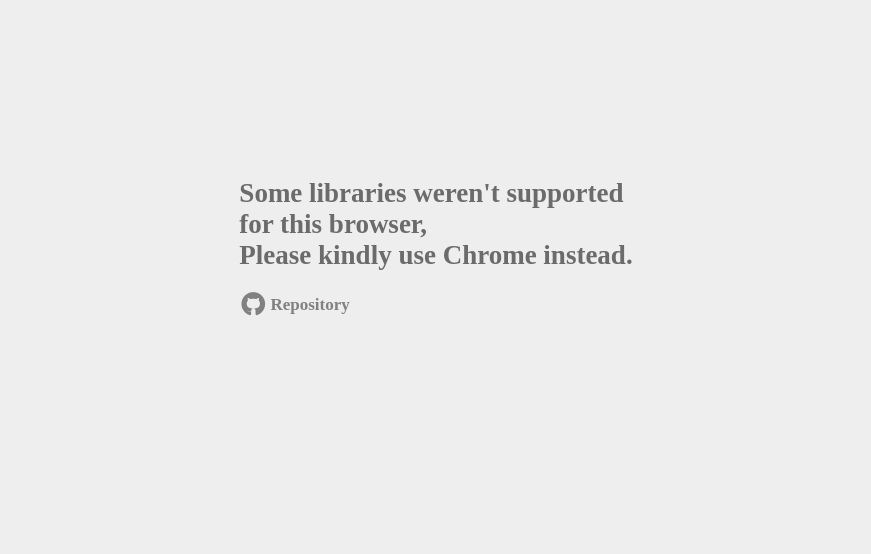
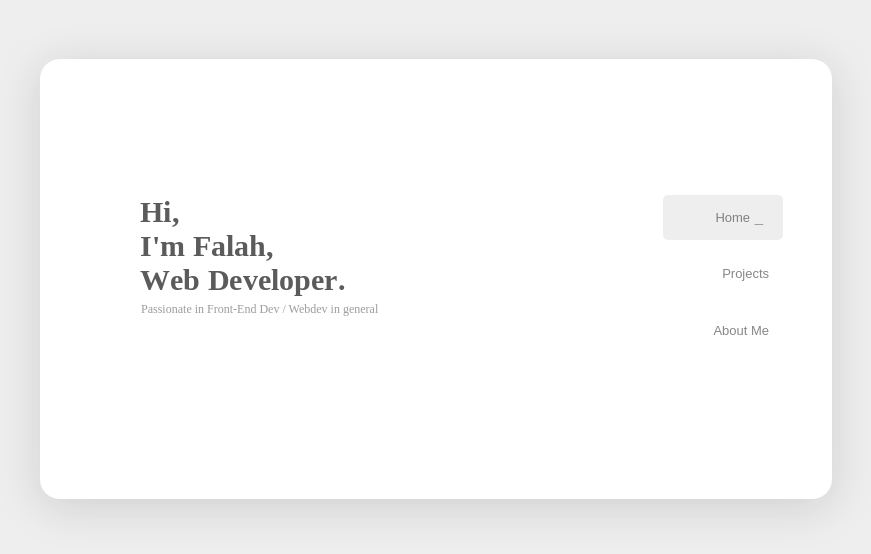
Before and after one commit to falahsuta/dev, a React (Create React App) app: page / in a window 1280 px wide. Shown: the top 554 px of the page, without its empty margins (204-1075 px from the left). Built offline with nearby package versions, Linux system fonts and the light colour scheme; a web font is replaced by a local one.

Commit message:
feat: fix

```diff
--- a/src/App.js
+++ b/src/App.js
@@ -1,5 +1,5 @@
 import React, { useEffect } from "react";
-import { isMobile, isChrome } from "react-device-detect";
+import { isMobile } from "react-device-detect";
 import { useDispatch } from "react-redux";
 import { selectNav } from "./actions";
 
@@ -12,12 +12,11 @@ const App = () => {
 
   useEffect(() => {
     dispatch(selectNav("Home"));
-  }, []);
+  }, [dispatch]);
 
   return (
     <>
-      {isChrome && !isMobile && <Boxer />}
-      {!isChrome && !isMobile && <View edge={Mark} />}
+      {!isMobile && <Boxer />}
       {isMobile && <View mobile={Mark} />}
     </>
   );
--- a/src/components/Content.js
+++ b/src/components/Content.js
@@ -37,10 +37,6 @@ const Content = () => {
   const letterRefL2 = useRef();
   const letterRefL3 = useRef();
   const smallText = useRef();
-
-  const spacing = (num) => {
-    return <div style={{ marginTop: "3px", width: "30px", height: num }}></div>;
-  };
 
   useEffect(() => {
     if (nav === "Home") {
@@ -137,7 +133,7 @@ const Content = () => {
             classNames="alert"
             unmountOnExit
           >
-            <ContentAbout nav={nav} />
+            <div>{nav === "About Me" && <ContentAbout nav={nav} />}</div>
           </CSSTransition>
         )}
       </div>
```
